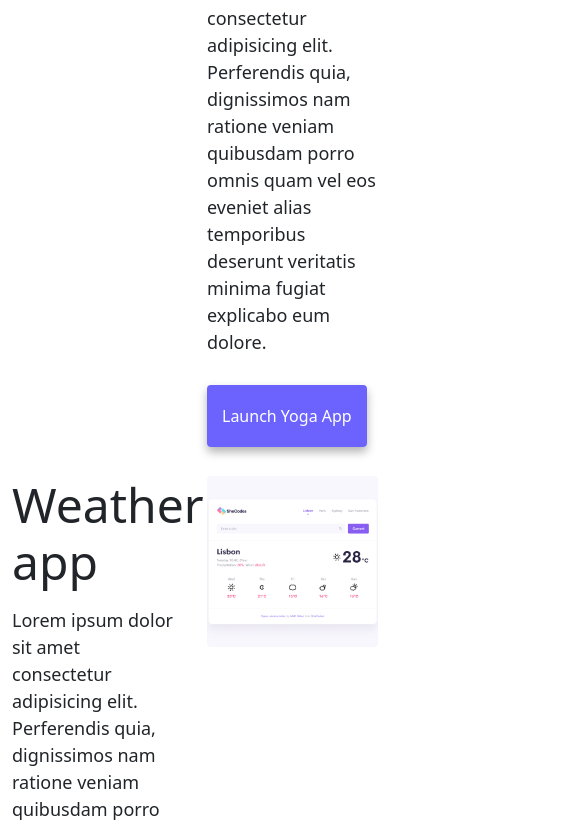
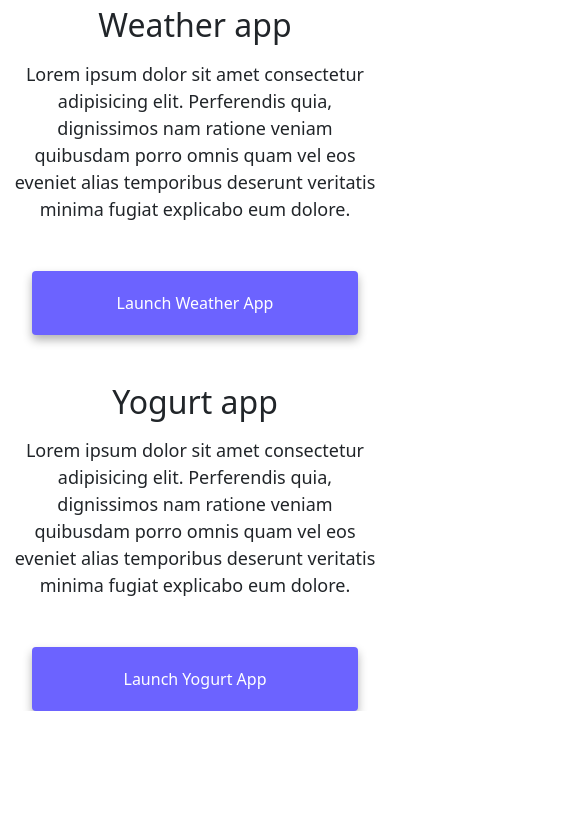
Before and after one commit to Tattisha/My-Portfolio, a plain HTML site: page index.html in a window 390 px wide. Shown: the part 820-1648 px from the top of the page, 567 px wide, since content can reach past the window. After the commit the page ends 1531 px from the top, so only its background shows below. Drawn offline with nearby package versions, Linux system fonts and the light colour scheme.

Commit message:
made responsive

```diff
--- a/index.html
+++ b/index.html
@@ -87,14 +87,14 @@
     </div>
     <div class="container">
       <div class="row">
-        <div class="col-6">
+        <div class="col-sm-6">
           <img
             src="images/yoga.png"
             alt="Yoga class"
-            class="img-fluid rounded"
+            class="img-fluid rounded d-none d-sm-block"
           />
         </div>
-        <div class="col-6">
+        <div class="col-sm-6">
           <h2 class="mb-3">Yoga app</h2>
           <p>
             Lorem ipsum dolor sit amet consectetur adipisicing elit. Perferendis
@@ -103,14 +103,14 @@
             explicabo eum dolore.
           </p>
           <div class="mt-5">
-            <a href="#" title="Yoga project" class="primary-link"
+            <a href="#" title="Yoga project" class="primary-link project-link"
               >Launch Yoga App</a
             >
           </div>
         </div>
       </div>
       <div class="row mt-5">
-        <div class="col-6">
+        <div class="col-sm-6">
           <h2 class="mb-3">Weather app</h2>
           <p>
             Lorem ipsum dolor sit amet consectetur adipisicing elit. Perferendis
@@ -119,28 +119,31 @@
             explicabo eum dolore.
           </p>
           <div class="mt-5">
-            <a href="#" title="Weather forecast project" class="primary-link"
+            <a
+              href="#"
+              title="Weather forecast project"
+              class="primary-link project-link"
               >Launch Weather App</a
             >
           </div>
         </div>
-        <div class="col-6">
+        <div class="col-sm-6">
           <img
             src="images/weather.png"
             alt="Weather forecast"
-            class="img-fluid rounded"
+            class="img-fluid rounded d-none d-sm-block"
           />
         </div>
       </div>
       <div class="row mt-5">
-        <div class="col-6">
+        <div class="col-sm-6">
           <img
             src="images/yogurt.png"
             alt="Greek yogurt"
-            class="img-fluid rounded"
+            class="img-fluid rounded d-none d-sm-block"
           />
         </div>
-        <div class="col-6">
+        <div class="col-sm-6">
           <h2 class="mb-3">Yogurt app</h2>
           <p>
             Lorem ipsum dolor sit amet consectetur adipisicing elit. Perferendis
@@ -149,7 +152,10 @@
             explicabo eum dolore.
           </p>
           <div class="mt-5">
-            <a href="#" title="Yogurt app project" class="primary-link"
+            <a
+              href="#"
+              title="Yogurt app project"
+              class="primary-link project-link"
               >Launch Yogurt App</a
             >
           </div>
--- a/style.css
+++ b/style.css
@@ -52,6 +52,10 @@
   color: white;
 }
 
+.primary-link:hover {
+  color: white;
+}
+
 .secondary-link {
   border-radius: 4px;
   padding: 20px 15px;
@@ -86,3 +90,25 @@
 .email-link:hover {
   text-decoration: underline;
 }
+
+@media (max-width: 576px) {
+  h1 {
+    font-size: 40px;
+    line-height: 1.5;
+  }
+
+  h2 {
+    text-align: center;
+    font-size: 32px;
+  }
+
+  p {
+    text-align: center;
+  }
+
+  .project-link {
+    display: block;
+    text-align: center;
+    margin: 0 20px;
+  }
+}
```
